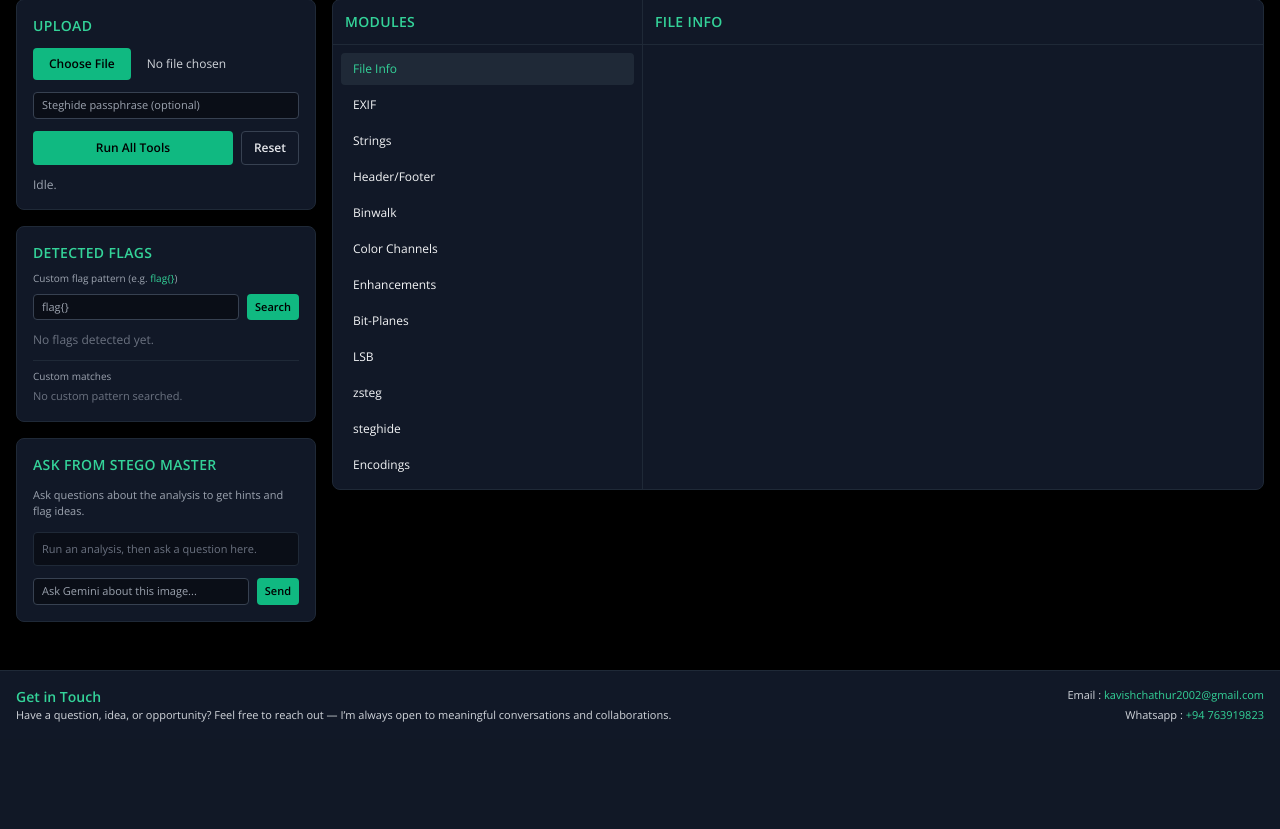
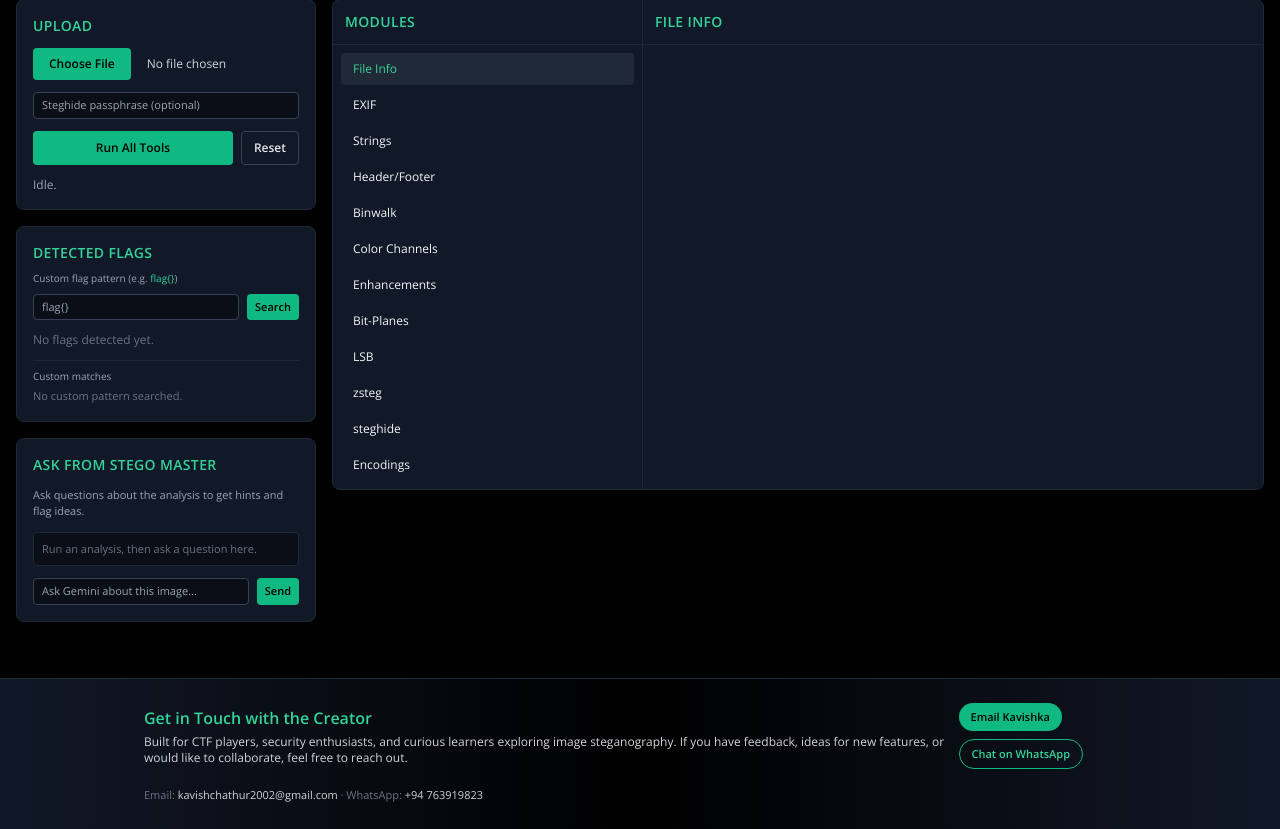
Before and after one commit to kavi-X-Debug/Master-Stego, a Flask app: page / in a window 1280 px wide. Shown: the part 90-919 px from the top of the page. Before the commit the page ends 812 px from the top, so only its background shows below. Run offline with Flask 3, Linux system fonts and the light colour scheme; some libraries are stand-ins or nearby versions.

Commit message:
Change bottom banner

```diff
--- a/master_stego/routes.py
+++ b/master_stego/routes.py
@@ -162,9 +162,6 @@ def register_routes(app):
             return jsonify({"error": "Empty filename"}), 400
 
         ext = os.path.splitext(uploaded.filename.lower())[1]
-        if ext not in [".png", ".jpg", ".jpeg", ".bmp", ".webp"]:
-            return jsonify({"error": "Unsupported file type"}), 400
-
         session_id = uuid.uuid4().hex
         session_dir = os.path.join(TMP_DIR, session_id)
         os.makedirs(session_dir, exist_ok=True)
--- a/templates/index.html
+++ b/templates/index.html
@@ -163,7 +163,7 @@
                         <input
                             id="image-input"
                             type="file"
-                            accept=".png,.jpg,.jpeg,.bmp,.webp"
+                            accept="image/*"
                             class="block w-full text-xs text-gray-300 file:mr-4 file:py-2 file:px-4 file:rounded file:border-0 file:text-xs file:font-semibold file:bg-emerald-500 file:text-black hover:file:bg-emerald-400 cursor-pointer"
                         />
                         <input
@@ -316,18 +316,37 @@
             </section>
         </div>
     </main>
-    <footer class="mt-6 bg-gray-900 border-t border-gray-800">
-        <div class="max-w-7xl mx-auto px-4 py-4 flex flex-col sm:flex-row sm:items-center sm:justify-between gap-2 text-xs">
-            <div>
-                <div class="text-sm font-semibold text-emerald-400">Get in Touch</div>
-                <div class="text-[11px] text-gray-300">
-                    Have a question, idea, or opportunity? Feel free to reach out — I’m always open to meaningful
-                    conversations and collaborations.
+    <footer class="mt-8 border-t border-gray-800 bg-gradient-to-r from-gray-900 via-black to-gray-900">
+        <div class="max-w-5xl mx-auto px-4 py-6 text-xs sm:text-sm flex flex-col gap-4">
+            <div class="flex flex-col sm:flex-row sm:items-center sm:justify-between gap-3">
+                <div>
+                    <div class="text-sm sm:text-base font-semibold text-emerald-400">
+                        Get in Touch with the Creator
+                    </div>
+                    <p class="mt-1 text-[11px] sm:text-xs text-gray-300">
+                        Built for CTF players, security enthusiasts, and curious learners exploring image steganography.
+                        If you have feedback, ideas for new features, or would like to collaborate, feel free to reach out.
+                    </p>
+                </div>
+                <div class="flex flex-wrap gap-2">
+                    <a
+                        href="mailto:kavishchathur2002@gmail.com"
+                        class="inline-flex items-center px-3 py-1 rounded-full bg-emerald-500 text-black text-[11px] font-semibold hover:bg-emerald-400 transition"
+                    >
+                        Email Kavishka
+                    </a>
+                    <a
+                        href="https://wa.me/94763919823"
+                        target="_blank"
+                        class="inline-flex items-center px-3 py-1 rounded-full border border-emerald-500 text-[11px] font-semibold text-emerald-400 hover:bg-emerald-500/10 transition"
+                    >
+                        Chat on WhatsApp
+                    </a>
                 </div>
             </div>
-            <div class="text-[11px] text-gray-300 space-y-1 sm:text-right">
-                <div>Email : <span class="text-emerald-400">kavishchathur2002@gmail.com</span></div>
-                <div>Whatsapp : <span class="text-emerald-400">+94 763919823</span></div>
+            <div class="text-[11px] text-gray-500">
+                Email: <span class="text-gray-300">kavishchathur2002@gmail.com</span> ·
+                WhatsApp: <span class="text-gray-300">+94 763919823</span>
             </div>
         </div>
     </footer>
```
